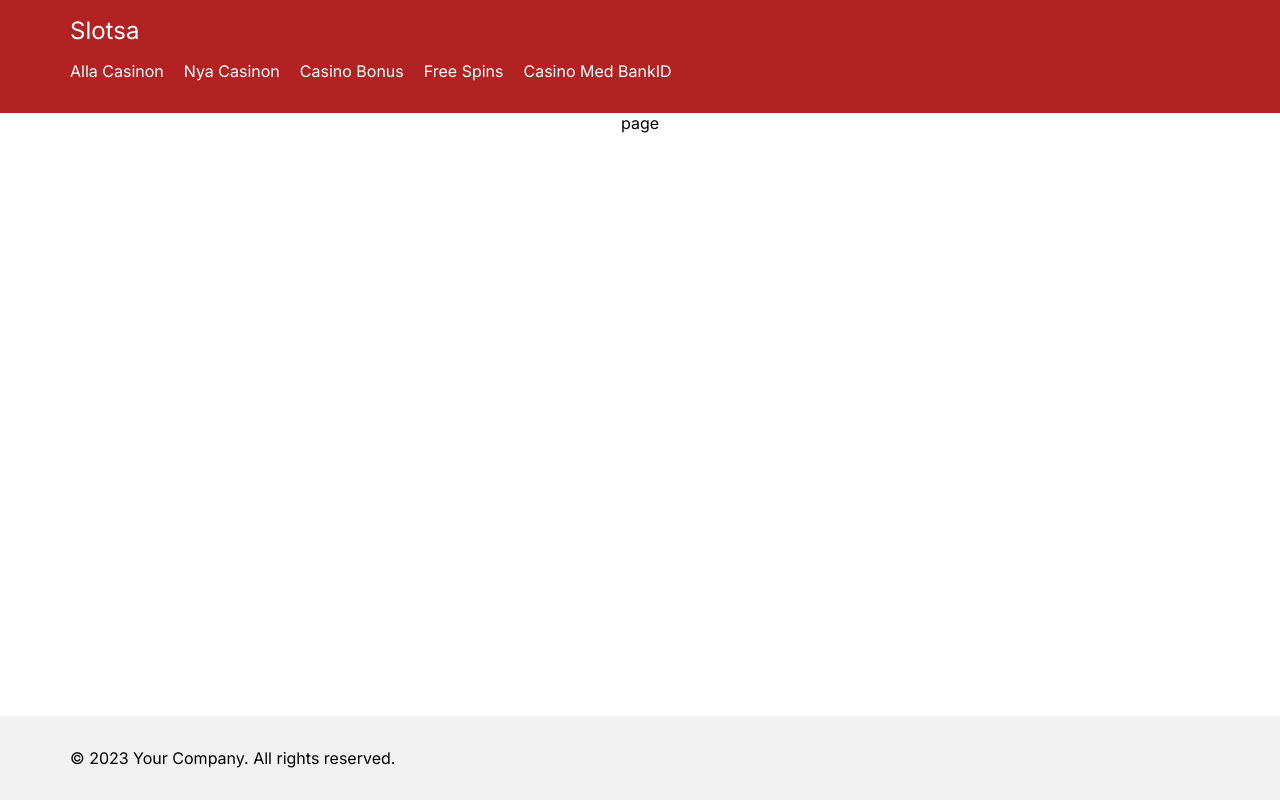
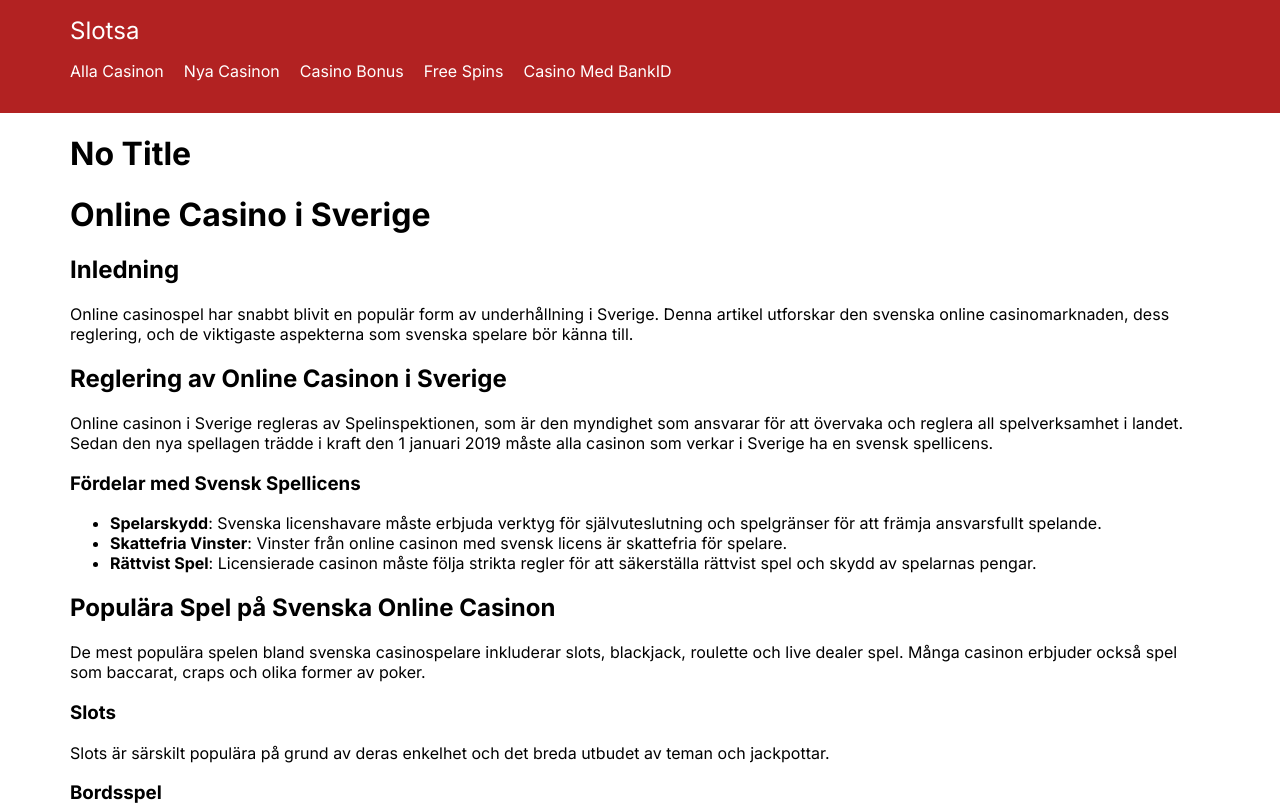
Before and after one commit to johanperjulius1/ppc, a Next.js app: page /alla-casinon in a window 1280 px wide. Shown: the top 805 px of the page. Built offline with nearby package versions, Linux system fonts and the light colour scheme.

Commit message:
adding content for allacasinon

```diff
--- a/src/app/alla-casinon/page.tsx
+++ b/src/app/alla-casinon/page.tsx
@@ -1,9 +1,15 @@
-import React from 'react'
+import React from 'react';
+import { allaCasinonData } from '@/lib/categories-data';
+import { marked } from 'marked';
 
-function page() {
-  return (
-    <div>page</div>
-  )
-}
+const AllaCasinonPage = () => {
+    const htmlContent = marked(allaCasinonData.content);
+    return (
+        <div>
+            <h1>{allaCasinonData.title}</h1>
+            <div dangerouslySetInnerHTML={{ __html: htmlContent }} />
+        </div>
+    );
+};
 
-export default page
+export default AllaCasinonPage;
--- a/src/components/badge-board/badge-board.tsx
+++ b/src/components/badge-board/badge-board.tsx
@@ -1,6 +1,5 @@
 import classes from "./badge-board.module.css"
 import Image from "next/image"
-import Rating from "../feber/rating"
 
 interface BadgeBoardProps {
     className: string
--- a/src/lib/categories-data.ts
+++ b/src/lib/categories-data.ts
@@ -5,5 +5,6 @@ import { getCategoryData } from './categories-utils';
 const casinoMedBonusData = getCategoryData('/casino-med-bonus/casino-med-bonus.md');
 const casinoMedBankidData = getCategoryData('/casino-med-bankid/casino-med-bankid.md');
 const casinoMedFreeSpinsData = getCategoryData('/casino-med-free-spins/casino-med-free-spins.md');
+const allaCasinonData = getCategoryData('/alla-casinon/alla-casinon.md');
 
-export { casinoMedBonusData, casinoMedBankidData, casinoMedFreeSpinsData };
+export { casinoMedBonusData, casinoMedBankidData, casinoMedFreeSpinsData, allaCasinonData };
```
Also changed, not shown: categories/alla-casinon/alla-casinon.md (renamed from categories/allaCasinon/allaCasinon.md), categories/casino-med-swish/casino-med-swish.md (renamed from categories/casinoMedSwish/casinoMedSwish.md).
